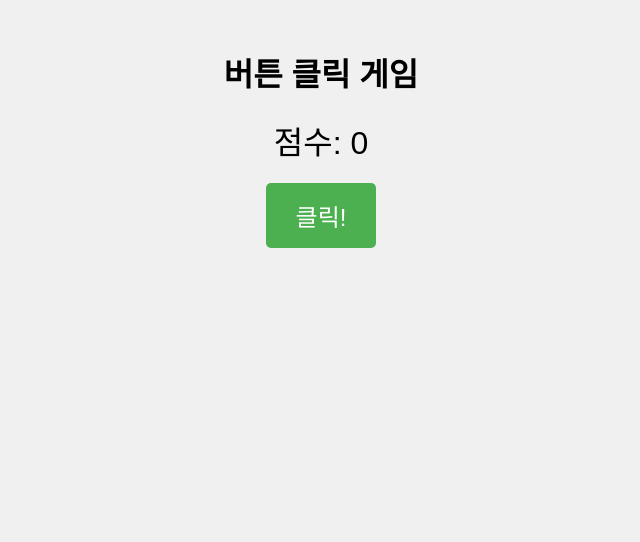
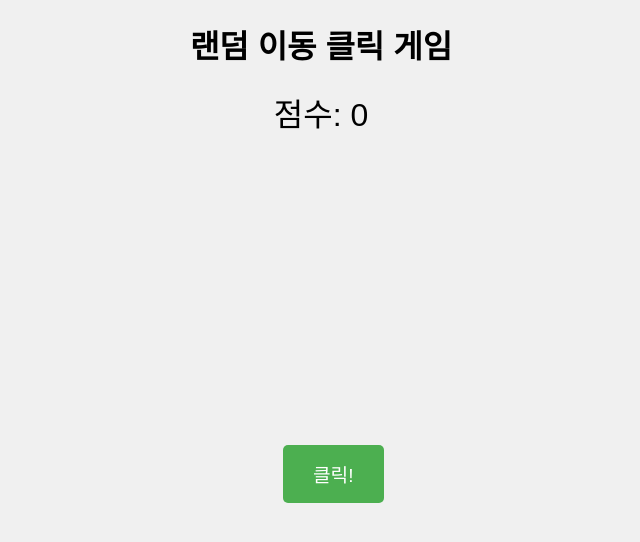
Before and after one commit to r3vw/r3vw.github.io, a plain HTML site: page index.html in a window 1280 px wide. Shown: the whole page, without its empty margins (319-959 px from the left). Drawn offline with Linux system fonts and the light colour scheme.

Commit message:
Update index.html

```diff
--- a/index.html
+++ b/index.html
@@ -1,28 +1,33 @@
 <!DOCTYPE html>
-<html lang="en">
+<html lang="kr">
 <head>
     <meta charset="UTF-8">
     <meta name="viewport" content="width=device-width, initial-scale=1.0">
-    <title>클릭 게임</title>
+    <title>니 뭐하니</title>
     <style>
         body {
             font-family: Arial, sans-serif;
             text-align: center;
             background-color: #f0f0f0;
-            padding: 20px;
+            margin: 0;
+            overflow: hidden;
+            height: 100vh;
+            position: relative;
         }
         #score {
             font-size: 2em;
-            margin-bottom: 20px;
+            margin: 20px 0;
         }
         #clickButton {
+            position: absolute;
             padding: 15px 30px;
-            font-size: 1.5em;
+            font-size: 1.2em;
             color: white;
             background-color: #4CAF50;
             border: none;
             border-radius: 5px;
             cursor: pointer;
+            transition: transform 0.2s ease-in-out;
         }
         #clickButton:hover {
             background-color: #45a049;
@@ -30,7 +35,7 @@
     </style>
 </head>
 <body>
-    <h1>버튼 클릭 게임</h1>
+    <h1>랜덤 이동 클릭 게임</h1>
     <div id="score">점수: 0</div>
     <button id="clickButton">클릭!</button>
 
@@ -38,7 +43,7 @@
         // 초기 점수 설정
         let score = 0;
 
-        // 버튼과 점수 표시 요소 가져오기
+        // 요소 가져오기
         const scoreDisplay = document.getElementById('score');
         const clickButton = document.getElementById('clickButton');
 
@@ -47,6 +52,28 @@
             score++; // 점수 증가
             scoreDisplay.textContent = `점수: ${score}`; // 점수 업데이트
         });
+
+        // 랜덤 위치로 버튼 이동
+        function moveButtonRandomly() {
+            const screenWidth = window.innerWidth; // 화면 너비
+            const screenHeight = window.innerHeight; // 화면 높이
+            const buttonWidth = clickButton.offsetWidth;
+            const buttonHeight = clickButton.offsetHeight;
+
+            // 랜덤 위치 계산 (버튼이 화면 밖으로 나가지 않도록)
+            const randomX = Math.random() * (screenWidth - buttonWidth);
+            const randomY = Math.random() * (screenHeight - buttonHeight);
+
+            // 버튼 위치 설정
+            clickButton.style.left = `${randomX}px`;
+            clickButton.style.top = `${randomY}px`;
+        }
+
+        // 마우스가 버튼에 닿으면 이동
+        clickButton.addEventListener('mouseover', moveButtonRandomly);
+
+        // 초기 버튼 위치 설정
+        moveButtonRandomly();
     </script>
 </body>
 </html>
```
